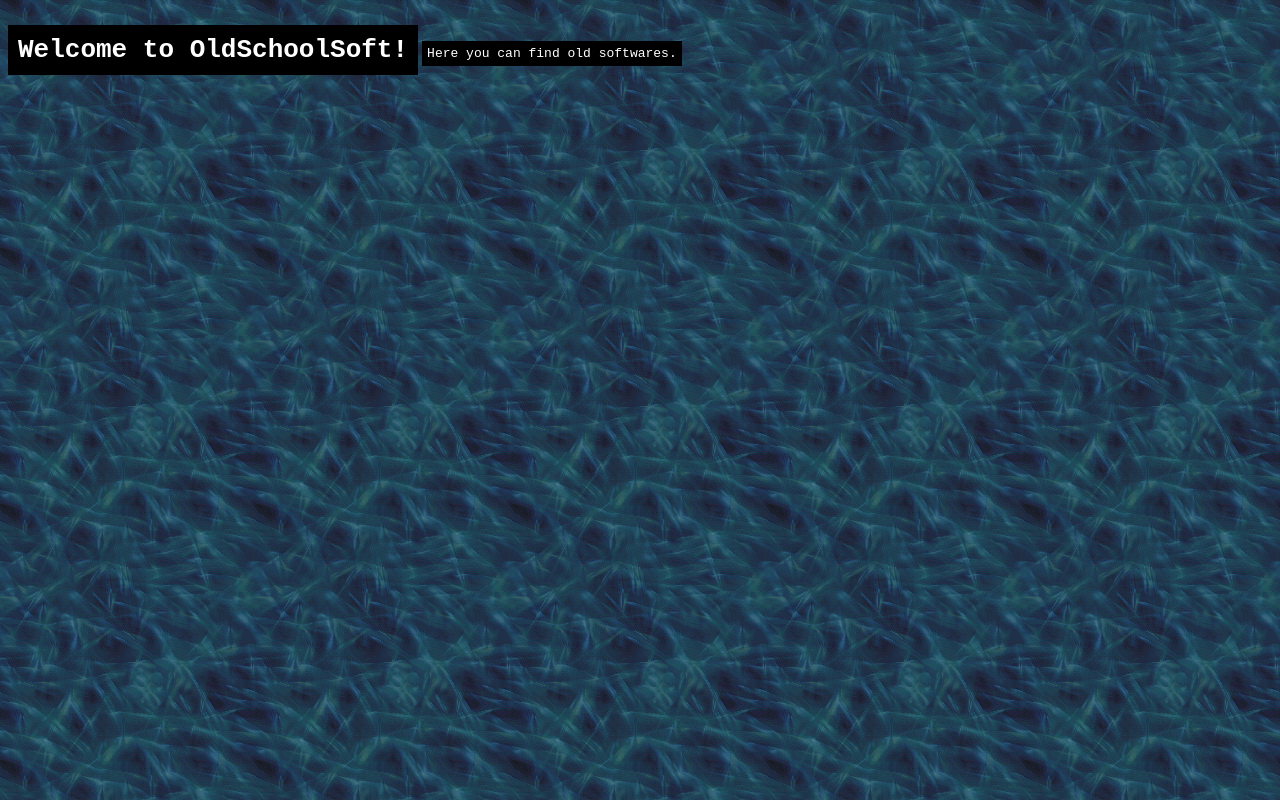
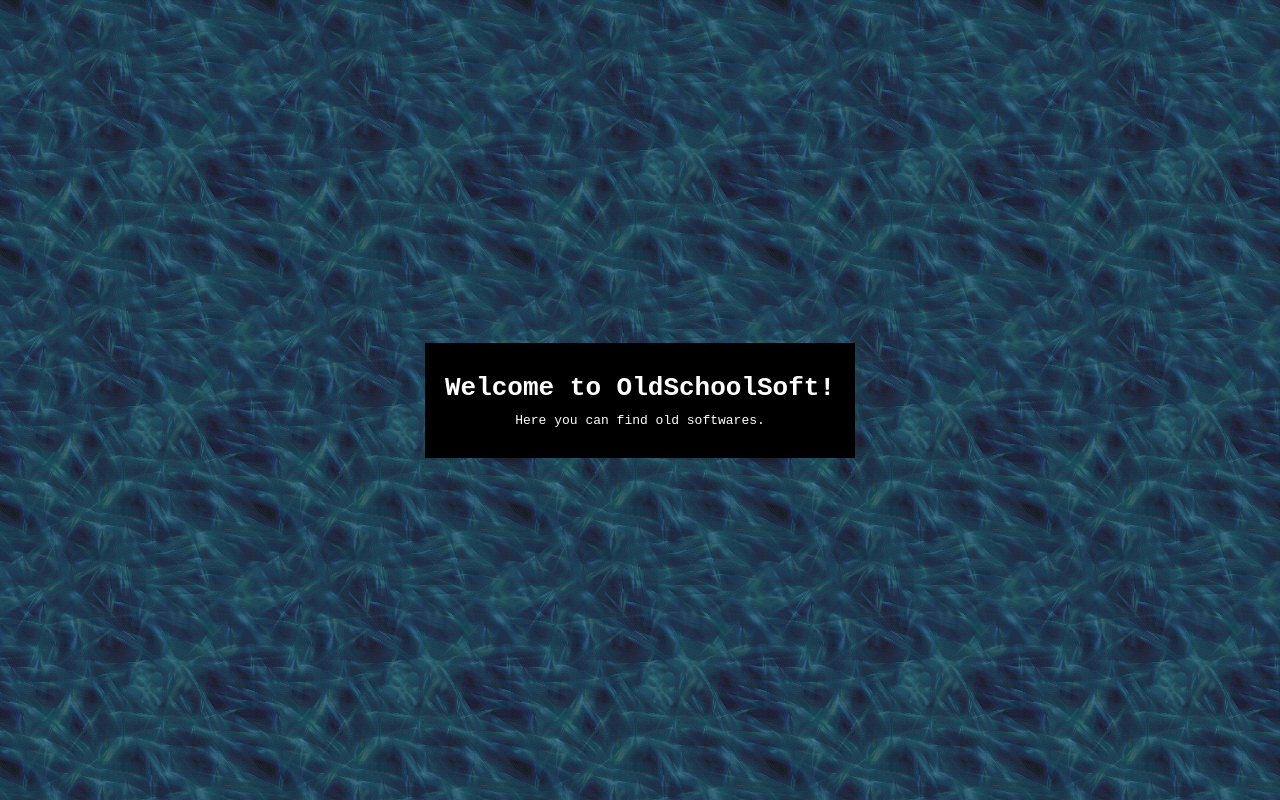
Before and after one commit to OldSchoolSoft/oldschoolsoft.github.io, a plain HTML site: page index.html in a window 1280 px wide. Drawn offline with Linux system fonts and the light colour scheme.

Commit message:
Update style.css

```diff
--- a/style.css
+++ b/style.css
@@ -1,43 +1,28 @@
-p,li,h1,h2,h3,h4 {
-    color: white;
-    font-family: monospace;
-}
-a:link {
-    color: white
-}
-a:visited {
-    color: white
-}
-
 body {
     background-image: url("PrairieWind.png");
     background-repeat: repeat;
-  }
-
-html {
-    margin: 5;
+    text-align: center;
+    margin: 0;
+    padding: 0;
+    display: flex;
+    justify-content: center;
+    align-items: center;
+    min-height: 100vh; /* Ensure the body takes full viewport height */
 }
 
-/* Example for h1 heading with background */
-h1 {
+.container {
+    background-color: black;
+    color: white;
+    font-family: monospace;
+    padding: 20px;
+    text-align: center;
     display: inline-block;
-    background-color: rgba(0, 0, 0, 1); /* Use an appropriate color for the background */
-    padding: 10px; /* Add some padding to create space between text and background */
-  }
+}
 
-  /* Example for paragraphs (p) with background */
-  p {
-    display: inline-block;
-    background-color: rgba(0, 0, 0, 1); /* Use an appropriate color for the background */
-    padding: 5px; /* Add some padding to create space between text and background */
-  }
+a:link, a:visited {
+    color: white;
+}
 
-  .background-heading {
-    background-color: rgba(0, 0, 0, 1);
-    padding: 10px;
-  }
-
-  .background-paragraph {
-    background-color: rgba(0, 0, 0, 1);
-    padding: 5px;
-  }
+p, li, h1, h2, h3, h4 {
+    margin: 10px 0; /* Add some margin for spacing between elements */
+}
```
